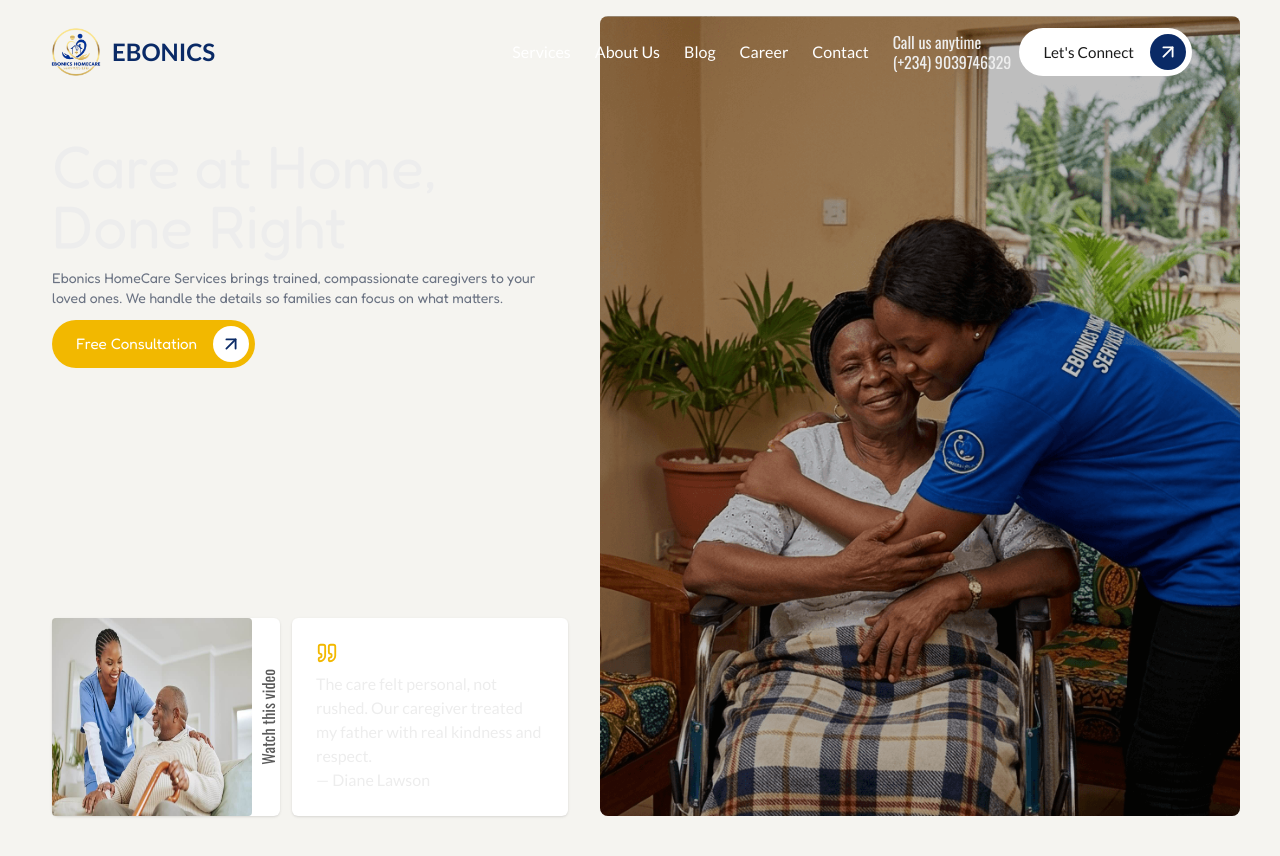
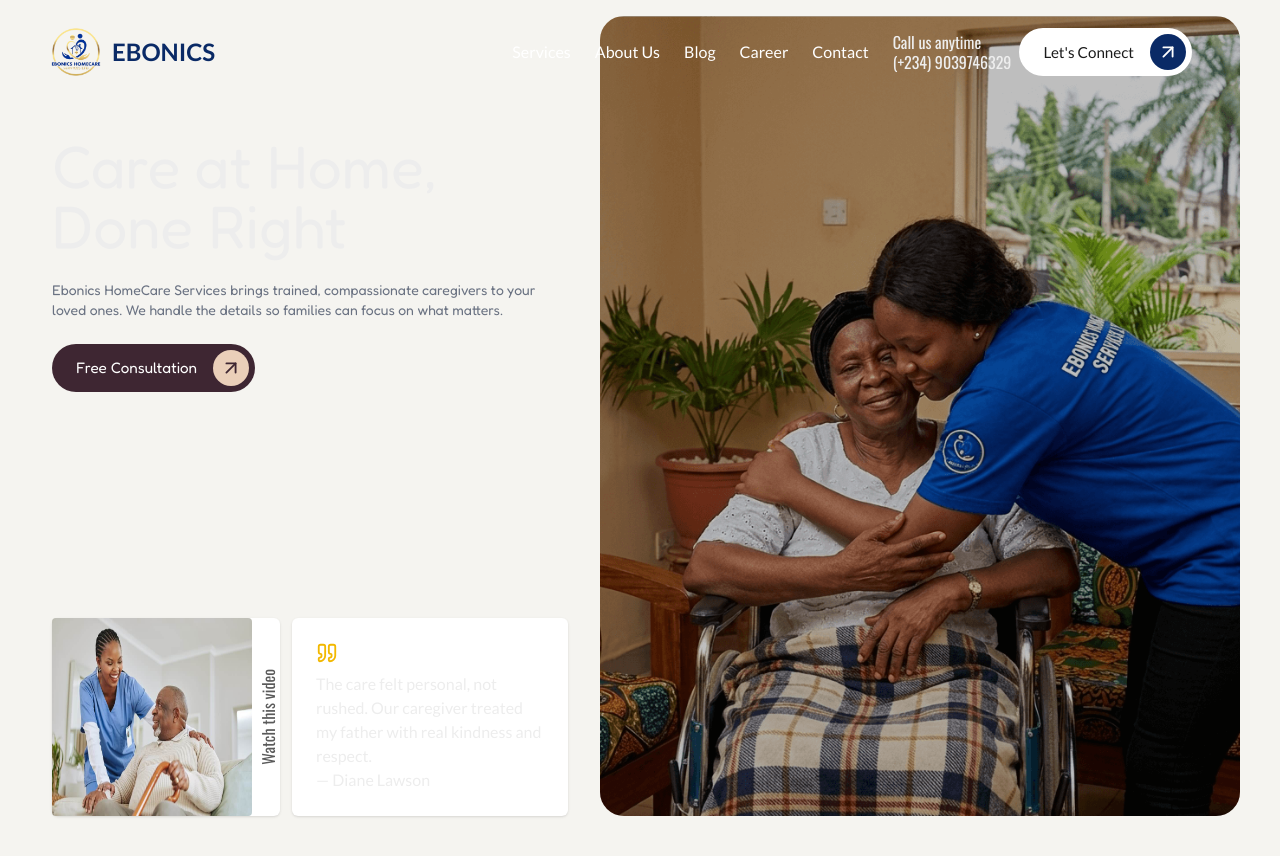
Before and after one commit to codedbyelijah/ebonics-web-app, a Next.js app: page / in a window 1280 px wide. Shown: the top 856 px of the page. Built offline with nearby package versions, Linux system fonts and the light colour scheme.

Commit message:
make minor change in the hero component and the globla css

```diff
--- a/app/globals.css
+++ b/app/globals.css
@@ -45,6 +45,6 @@ body {
   @apply bg-main text-foreground font-lato;
 }
 
-.sections {
-  @apply px-[5%] py-16 md:py-24 lg:py-26;
+.tag {
+  @apply inline-block py-1.5 px-6 border border-[#d1cec5] rounded-[20px] text-lg font-semibold text-text-light mb-4;
 }
--- a/components/hero.tsx
+++ b/components/hero.tsx
@@ -8,7 +8,7 @@ export default function Hero() {
       <div className="container mx-auto px-4 lg:px-10 grid grid-cols-1 lg:grid-cols-11 gap-8 ">
         {/* left content */}
         <div className="lg:col-span-5 flex flex-col justify-between gap-10 items-start pt-30 lg:pl-3">
-          <div className=" font-fredoka flex flex-col justify-center items-start space-y-3  ">
+          <div className=" font-fredoka flex flex-col justify-center items-start space-y-6  ">
             <h2 className="text-5xl md:text-6xl">
               Care at Home, <br /> Done Right
             </h2>
@@ -18,7 +18,7 @@ export default function Hero() {
               what matters.
             </p>
             {/* Button */}
-            <Button variant="hero">Free Consultation</Button>
+            <Button variant="brand">Free Consultation</Button>
           </div>
 
           {/* hero card */}
@@ -56,7 +56,7 @@ export default function Hero() {
         </div>
 
         {/* right image */}
-        <div className=" relative lg:col-span-6 h-80 md:h-100 lg:h-200 rounded-lg overflow-hidden ">
+        <div className=" relative lg:col-span-6 h-80 md:h-100 lg:h-200 rounded-3xl overflow-hidden ">
           <div className="absolute top-0 left-0 w-full h-full bg-black/25 "></div>
           <Image
             src="/img/ebonics-caregiver.png"
--- a/components/navbar.tsx
+++ b/components/navbar.tsx
@@ -65,9 +65,9 @@ export default function Navbar() {
 
   return (
     <header
-      className={`fixed top-0 left-0 w-full py-1 z-99 transition-all duration-300  ${
+      className={`fixed top-0 left-0 w-full py-2 z-99 transition-all duration-300  ${
         isScrolled
-          ? "bg-white/10 backdrop-blur-md border-b border-secondary"
+          ? "bg-white/10 backdrop-blur-md border-b border-secondary lg:py-1 "
           : "border border-secondary lg:border-none lg:py-4 "
       }`}
     >
```
